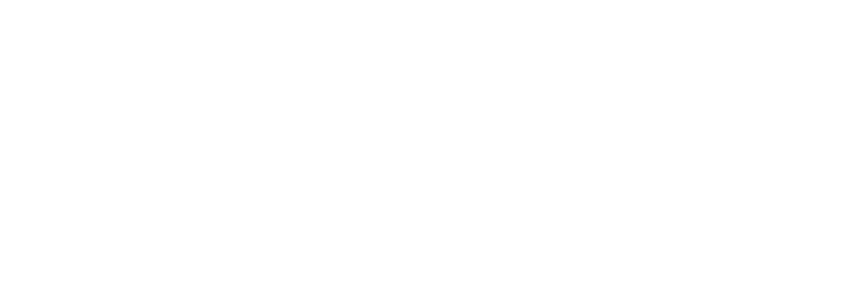
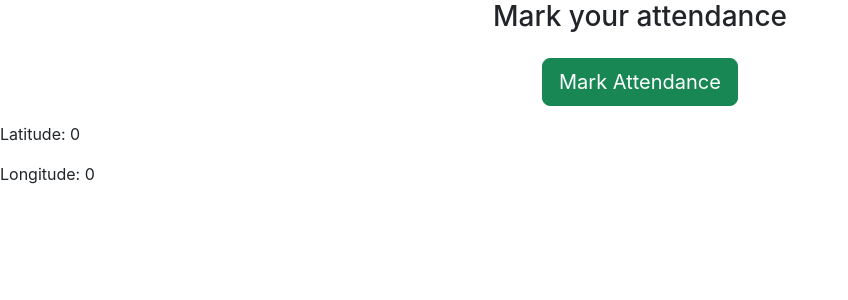
Before and after one commit to rahul-madaan/slot-booking-app, a React (Create React App) app: page /mark-attendance in a window 1280 px wide. Before the commit this address had no page. Shown: the top 300 px of the page, without its empty margins (0-848 px from the left). Built offline with nearby package versions, Linux system fonts and the light colour scheme; the HTML template or start-up script is replaced by a standard one.

Commit message:
added mark attendance page to fetch location details

```diff
--- a/src/App.js
+++ b/src/App.js
@@ -4,6 +4,7 @@
 import {LoginPage} from "./MyComponents/LoginPage";
 import {useState} from "react";
 import {SelectDaysPage} from "./MyComponents/SelectDaysPage";
+import {MarkAttendancePage} from "./MyComponents/MarkAttendancePage";
 
 const timeSlots = ["6:00-6:45 AM", "7:00-7:45 AM", "8:00-8:45 AM", "4:00-4:45 PM", "5:00-5:45 PM", "6:00-6:45 PM", "7:00-7:45 PM", "8:00-8:45 PM"];
 
@@ -48,6 +49,10 @@
                                                confirmSelectionDisabled={confirmSelectionDisabled}
                                                setConfirmSelectionButtonDisabled={setConfirmSelectionButtonDisabled}/></>}/>
 
+                    <Route exact path="/mark-attendance"
+                           element={<>
+                               <MarkAttendancePage/></>}/>
+
                     <Route exact path="/" element={<Navigate to="/login"/>}/>
                 </Routes>
             </Router>
--- /dev/null
+++ b/src/MyComponents/MarkAttendancePage.js
@@ -0,0 +1,44 @@
+import React from "react";
+import {useNavigate} from "react-router-dom";
+import {useState, useEffect} from "react";
+
+import axios from "axios";
+
+export const MarkAttendancePage = (props) => {
+
+    const [userLatitude, setUserLatitude] = useState(0)
+    const [userLongitude, setUserLongitude] = useState(0)
+
+
+
+    let navigate = useNavigate();
+    const routeChange = (path) => {
+        navigate(path);
+    }
+
+
+    const markAttendanceButtonClick = (e) => {
+        e.preventDefault()
+        navigator.geolocation.getCurrentPosition(function(position) {
+            console.log("Latitude is :", position.coords.latitude);
+            console.log("Longitude is :", position.coords.longitude);
+            setUserLatitude(position.coords.latitude)
+            setUserLongitude(position.coords.longitude)
+        });
+    }
+
+
+    return (<>
+            <div className="container h-100 d-flex justify-content-center">
+                <h3>Mark your attendance</h3>
+            </div>
+
+            <div className="container h-100 d-flex justify-content-center">
+                <button type="button" className="btn btn-success btn-lg my-3 mx-3" onClick={markAttendanceButtonClick}>Mark Attendance</button>
+            </div>
+            <p>Latitude: {userLatitude}</p>
+
+            <p>Longitude: {userLongitude}</p>
+        </>
+    )
+}
--- a/src/MyComponents/SlotButton.js
+++ b/src/MyComponents/SlotButton.js
@@ -8,7 +8,7 @@
 
     return (
         <>
-            <button type="button" className="btn btn-outline-success" onClick={onButtonClick} data-value-slot-name={props.value} data-value-index-number={props.value2} disabled={props.availableSlotCount === 0}> Book Slot
+            <button type="button" className="btn btn-outline-success" onClick={onButtonClick} data-value-slot-name={props.value} data-value-index-number={props.value2} disabled={props.availableSlotCount === 0} > Book Slot
             </button>
         </>
     )
--- a/src/MyComponents/SlotsTableContent.js
+++ b/src/MyComponents/SlotsTableContent.js
@@ -7,8 +7,7 @@
         <>
             <tr>
                 <th>{props.index +1}</th>
-                <td>{props.selectedDaysCode}</td>
-                {/*<td>{props.selectedDaysCode[0]+" "+props.selectedDaysCode[1]+" "+props.selectedDaysCode[2]}</td>*/}
+                <td>{props.selectedDaysCode[0]+" "+props.selectedDaysCode[1]+" "+props.selectedDaysCode[2]}</td>
                 <td>{props.timeSlots}</td>
                 <td>{props.availableSlotCount}</td>
                 <td><SlotButton value={props.timeSlots} key={props.index} value2={props.index} availableSlotCount={props.availableSlotCount}/></td>
```
Also changed, not shown: src/todo.txt.
